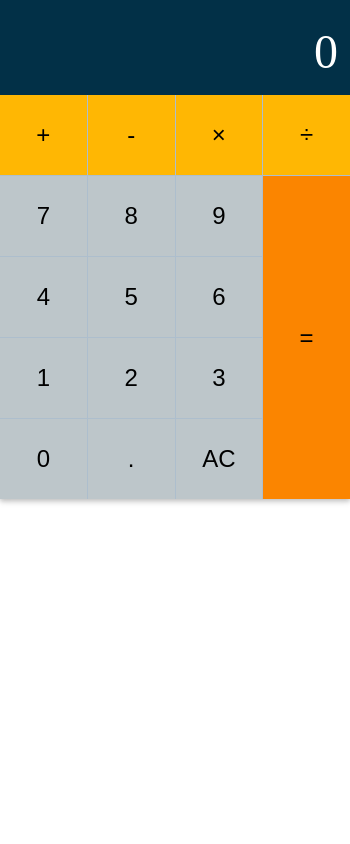
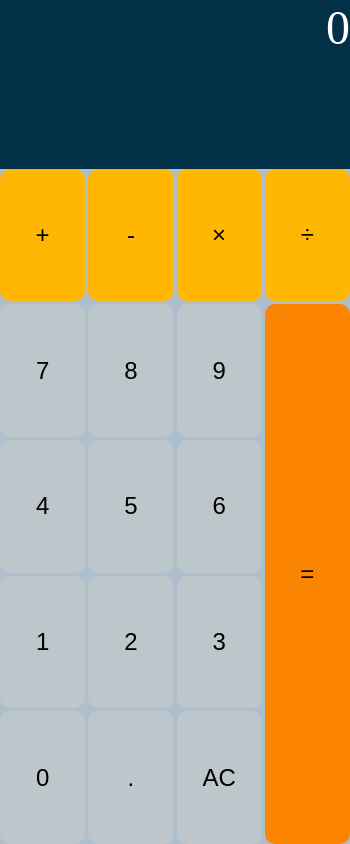
Before and after one commit to JMoss-dev/Calculator, an Electron app: page index.html in a window 350 px wide. Drawn offline with Linux system fonts and the light colour scheme.

Commit message:
added resizeability to window

```diff
--- a/calc.js
+++ b/calc.js
@@ -10,7 +10,7 @@ keys.addEventListener('click', b => {
         const outNum = output.textContent;
 
         let array = keys.children
-        forEach(k => {k.classList.remove('isClicked')})
+        //array.forEach(k => {k.classList.remove('isClicked')})
 
         if(!action) {
             if(outNum === '0') {
@@ -24,9 +24,15 @@ keys.addEventListener('click', b => {
             key.classList.add('isClicked')
         }
         if (action === 'calc') {}
-        if (action === 'cls') {}
+        if (action === 'cls') {
+            output.textContent = '0'
+        }
         if (action === 'dec' && outNum.charAt(outNum.length-1) != '.') {
             output.textContent = outNum + keyContent
         }
     }
 })
+
+keys.addEventListener('hover', h => {
+    console.log('hover')
+})
--- a/style.css
+++ b/style.css
@@ -7,8 +7,7 @@
 }
 
 .calculator {
-    max-inline-size: 22rem;
-    /border-radius : 10px;
+    min-width: 10rem;
     overflow: hidden;
     background: hsl(208, 24%, 74%);
     box-shadow: 0px 3px 6px 0px rgba(0,0,0,0.15), 0px 2px 4px 0px rgba(0,0,0,0.12);
@@ -19,26 +18,22 @@
     text-align: end;
     background: #023047;
     color: hsl(255, 100%, 100%);
-    padding-block-start: 1.5rem;
-    padding-block-end: 1rem;
-    padding-inline-end: 0.75rem;
+    height: 20vh;
 }
 
 .calculator_keys {
     display: grid;
     grid-template-columns: repeat(4,1fr);
-    gap: 1px;
+    gap: 3px;
+    border-radius: 20px;
+    height: 80vh;
 }
 
 .calculator_key {
     border: none;
-    padding-block-start: 0.5rem;
-    padding-block-end: 0.5rem;
-    padding-inline-start: 1.25rem;
-    padding-inline-end: 1.25rem;
     font-size: 1.5rem;
     background: #bdc6ca;
-    height: 5rem;
+    border-radius: 10px;
 }
 
 .calculator_key--operator {
```
